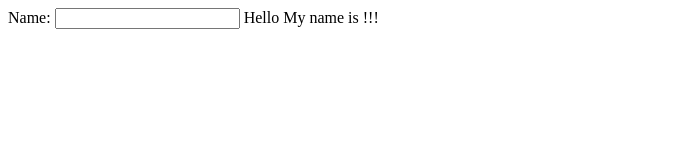
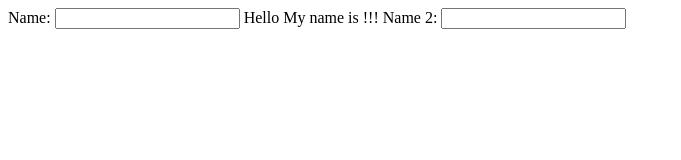
Before and after one commit to devendradhanal/learning-angular, a plain HTML site: page chapter1/index.html in a window 1280 px wide. Shown: the whole page, without its empty margins (0-681 px from the left). Drawn offline with nearby package versions, Linux system fonts and the light colour scheme.

Commit message:
Chapter_1 Exp1

```diff
--- a/chapter1/index.html
+++ b/chapter1/index.html
@@ -7,6 +7,8 @@
 Name: <input type="text" ng-model="name" / >
 Hello My name is {{ name }}!!!
 
+Name 2: <input type="text" value="{{name}}" / >
+
 <script src="https://ajax.googleapis.com/ajax/libs/angularjs/1.4.7/angular.min.js"></script>
 </body>
 </html>
```
Also changed, not shown: 1 other file.
